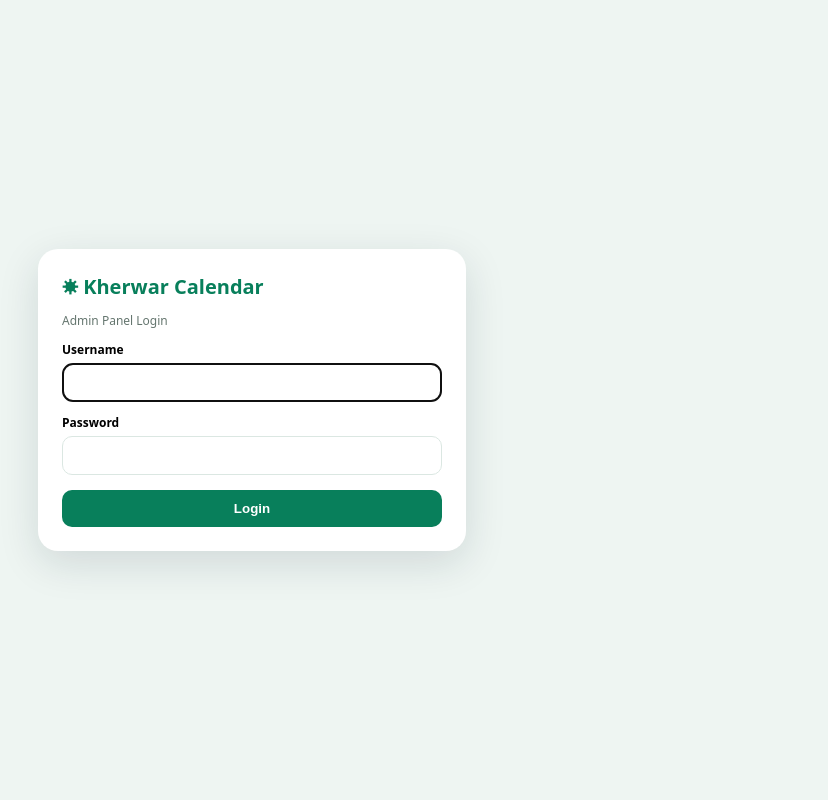
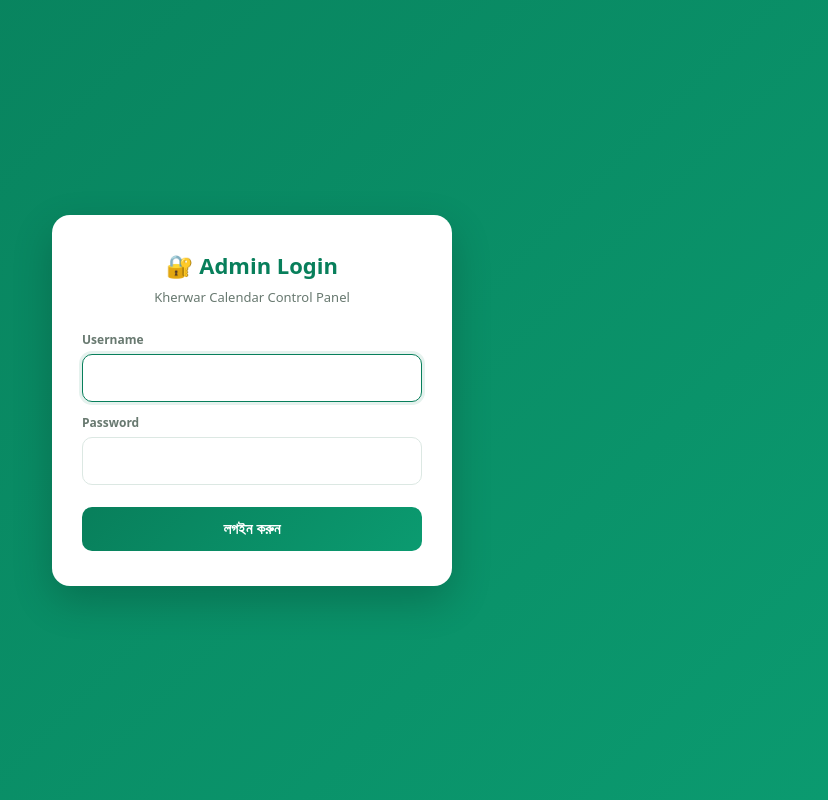
Before and after one commit to rimilmandi/kherwar-calendar, a Django app: page /login/ in a window 1280 px wide. Shown: the whole page, without its empty margins (388-1216 px from the left). Run offline with Django 5.2, Linux system fonts and the light colour scheme; some libraries are stand-ins or nearby versions.

Commit message:
Added login.html and activated admin panel

```diff
--- a/backend/settings.py
+++ b/backend/settings.py
@@ -85,3 +85,8 @@ CSRF_TRUSTED_ORIGINS = [
     'https://kherwarcalendar.co.in',
     'https://www.kherwarcalendar.co.in',
 ]
+
+# লগইন এবং লগআউট সেটিংস
+LOGIN_URL = '/login/'
+LOGIN_REDIRECT_URL = '/admin-panel/'   # লগইন সফল হলে অ্যাডমিন প্যানেলে যাবে
+LOGOUT_REDIRECT_URL = '/'
--- a/templates/login.html
+++ b/templates/login.html
@@ -1 +1,100 @@
-<!doctype html><html lang="bn"><head><meta charset="utf-8"><meta name="viewport" content="width=device-width,initial-scale=1"><title>Kherwar Admin Login</title><style>body{margin:0;min-height:100vh;display:grid;place-items:center;background:#eef5f2;font-family:system-ui,"Noto Sans Bengali",sans-serif}.box{width:min(380px,calc(100% - 30px));background:#fff;padding:24px;border-radius:20px;box-shadow:0 12px 40px #1232}h1{font-size:20px;margin:0 0 5px;color:#087f5b}p{font-size:12px;color:#65766f}label{display:block;font-size:12px;font-weight:700;margin:12px 0 5px}input{width:100%;box-sizing:border-box;padding:11px;border:1px solid #dbe7e2;border-radius:10px}button{width:100%;margin-top:15px;padding:11px;border:0;border-radius:10px;background:#087f5b;color:#fff;font-weight:800}</style></head><body><form class="box" method="post">{% csrf_token %}<h1>☀ Kherwar Calendar</h1><p>Admin Panel Login</p>{% if form.errors %}<p>Username বা password ভুল হয়েছে।</p>{% endif %}<label>Username</label>{{ form.username }}<label>Password</label>{{ form.password }}<input type="hidden" name="next" value="{{ next }}"><button>Login</button></form></body></html>
+<!DOCTYPE html>
+<html lang="bn">
+<head>
+    <meta charset="UTF-8">
+    <meta name="viewport" content="width=device-width, initial-scale=1.0">
+    <title>Admin Login — Kherwar Calendar</title>
+    <style>
+        * { box-sizing: border-box; }
+        body {
+            margin: 0;
+            min-height: 100vh;
+            display: flex;
+            align-items: center;
+            justify-content: center;
+            background: linear-gradient(135deg, #087f5b, #0b9b70);
+            font-family: system-ui, "Noto Sans Bengali", sans-serif;
+        }
+        .login-card {
+            background: #fff;
+            padding: 35px 30px;
+            border-radius: 18px;
+            box-shadow: 0 15px 40px rgba(0,0,0,0.2);
+            width: 100%;
+            max-width: 400px;
+        }
+        .login-card h1 {
+            margin: 0 0 8px;
+            font-size: 22px;
+            color: #087f5b;
+            text-align: center;
+        }
+        .login-card p {
+            margin: 0 0 25px;
+            font-size: 13px;
+            color: #687970;
+            text-align: center;
+        }
+        label {
+            display: block;
+            font-size: 12px;
+            font-weight: 700;
+            color: #687970;
+            margin: 12px 0 6px;
+        }
+        input {
+            width: 100%;
+            padding: 12px;
+            border: 1px solid #dce8e3;
+            border-radius: 10px;
+            font: inherit;
+            outline: none;
+        }
+        input:focus {
+            border-color: #087f5b;
+            box-shadow: 0 0 0 3px rgba(8,127,91,0.1);
+        }
+        button {
+            width: 100%;
+            margin-top: 22px;
+            padding: 13px;
+            background: linear-gradient(135deg, #087f5b, #0b9b70);
+            color: #fff;
+            border: 0;
+            border-radius: 10px;
+            font-weight: 800;
+            font-size: 15px;
+            cursor: pointer;
+        }
+        button:hover { opacity: 0.92; }
+        .error {
+            background: #fdeaea;
+            color: #c62828;
+            padding: 10px;
+            border-radius: 8px;
+            font-size: 12px;
+            margin-bottom: 15px;
+            text-align: center;
+        }
+    </style>
+</head>
+<body>
+    <form class="login-card" method="POST">
+        {% csrf_token %}
+        <h1>🔐 Admin Login</h1>
+        <p>Kherwar Calendar Control Panel</p>
+
+        {% if form.errors %}
+            <div class="error">ভুল ইউজারনেম বা পাসওয়ার্ড</div>
+        {% endif %}
+
+        <label for="id_username">Username</label>
+        <input type="text" name="username" id="id_username" autofocus required>
+
+        <label for="id_password">Password</label>
+        <input type="password" name="password" id="id_password" required>
+
+        <button type="submit">লগইন করুন</button>
+    </form>
+</body>
+</html>
```
